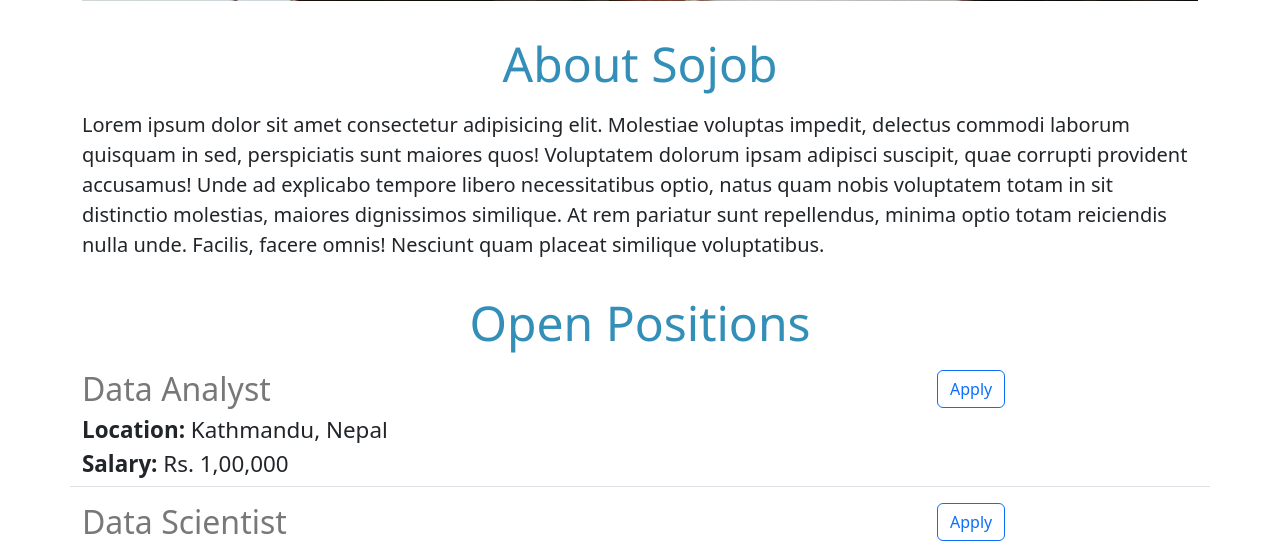
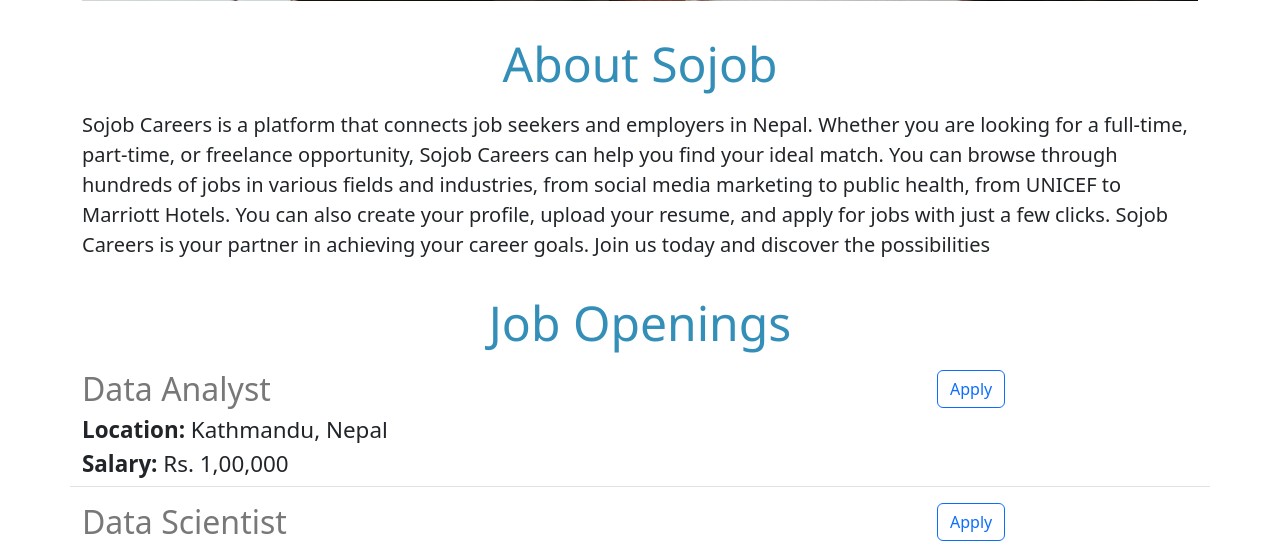
Before and after one commit to sthsuyash/Sojob-Careers, a Flask app: page / in a window 1280 px wide. Shown: the part 872-1420 px from the top of the page. Run offline with Flask 2, Linux system fonts and the light colour scheme.

Commit message:
update about

```diff
--- a/templates/index.html
+++ b/templates/index.html
@@ -41,18 +41,18 @@
         About Sojob
       </h2>
       <p class="lead">
-        Lorem ipsum dolor sit amet consectetur adipisicing elit. Molestiae
-        voluptas impedit, delectus commodi laborum quisquam in sed, perspiciatis
-        sunt maiores quos! Voluptatem dolorum ipsam adipisci suscipit, quae
-        corrupti provident accusamus! Unde ad explicabo tempore libero
-        necessitatibus optio, natus quam nobis voluptatem totam in sit
-        distinctio molestias, maiores dignissimos similique. At rem pariatur
-        sunt repellendus, minima optio totam reiciendis nulla unde. Facilis,
-        facere omnis! Nesciunt quam placeat similique voluptatibus.
+        Sojob Careers is a platform that connects job seekers and employers in
+        Nepal. Whether you are looking for a full-time, part-time, or freelance
+        opportunity, Sojob Careers can help you find your ideal match. You can
+        browse through hundreds of jobs in various fields and industries, from
+        social media marketing to public health, from UNICEF to Marriott Hotels.
+        You can also create your profile, upload your resume, and apply for jobs
+        with just a few clicks. Sojob Careers is your partner in achieving your
+        career goals. Join us today and discover the possibilities
       </p>
 
       <h2 class="text-center mb-2 mt-4" style="font-size: 3rem;">
-        Open Positions
+        Job Openings
       </h2>
       <div class="positions-main-container">
         <!-- for loop using jinja2 -->
```
